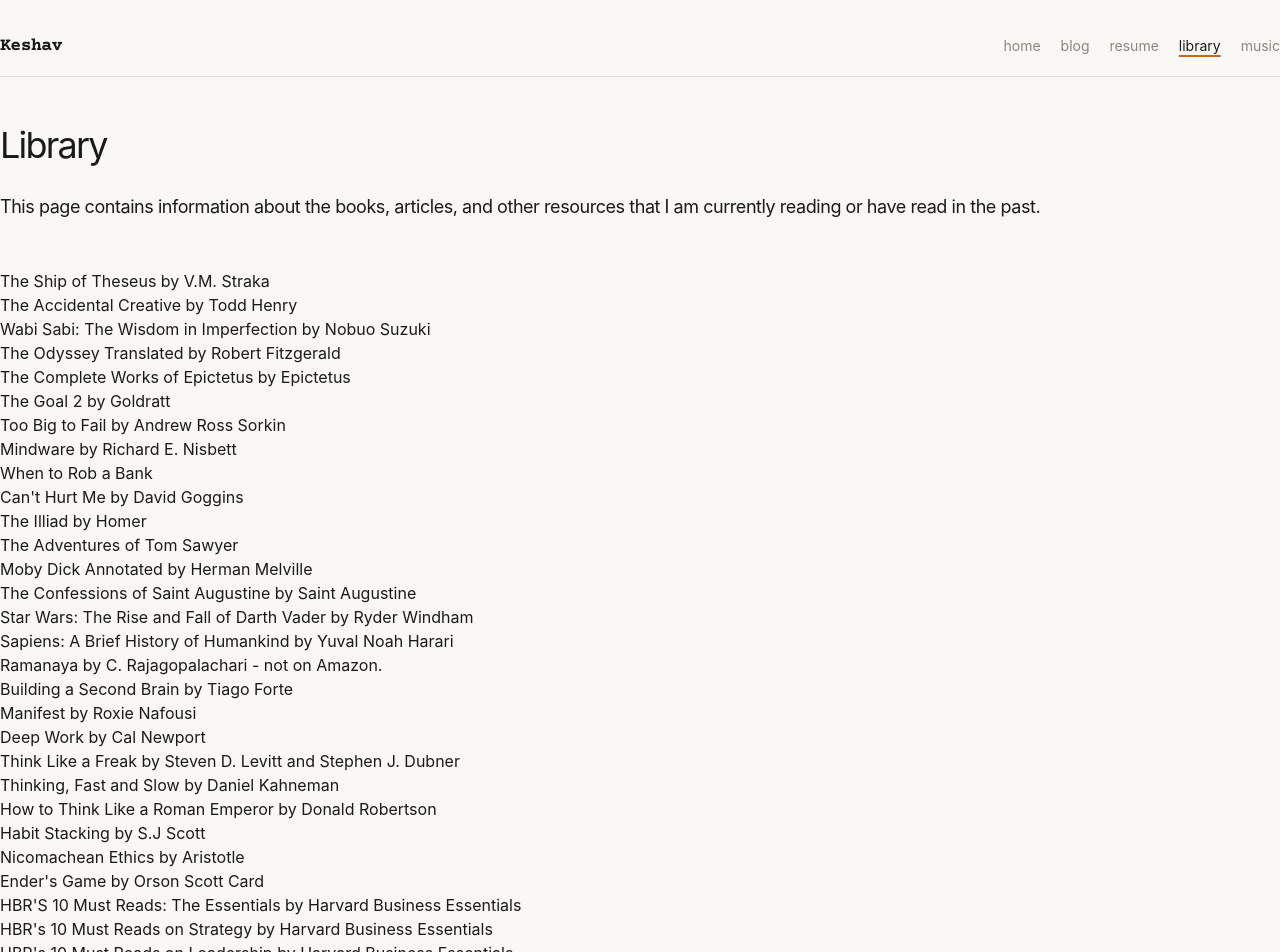
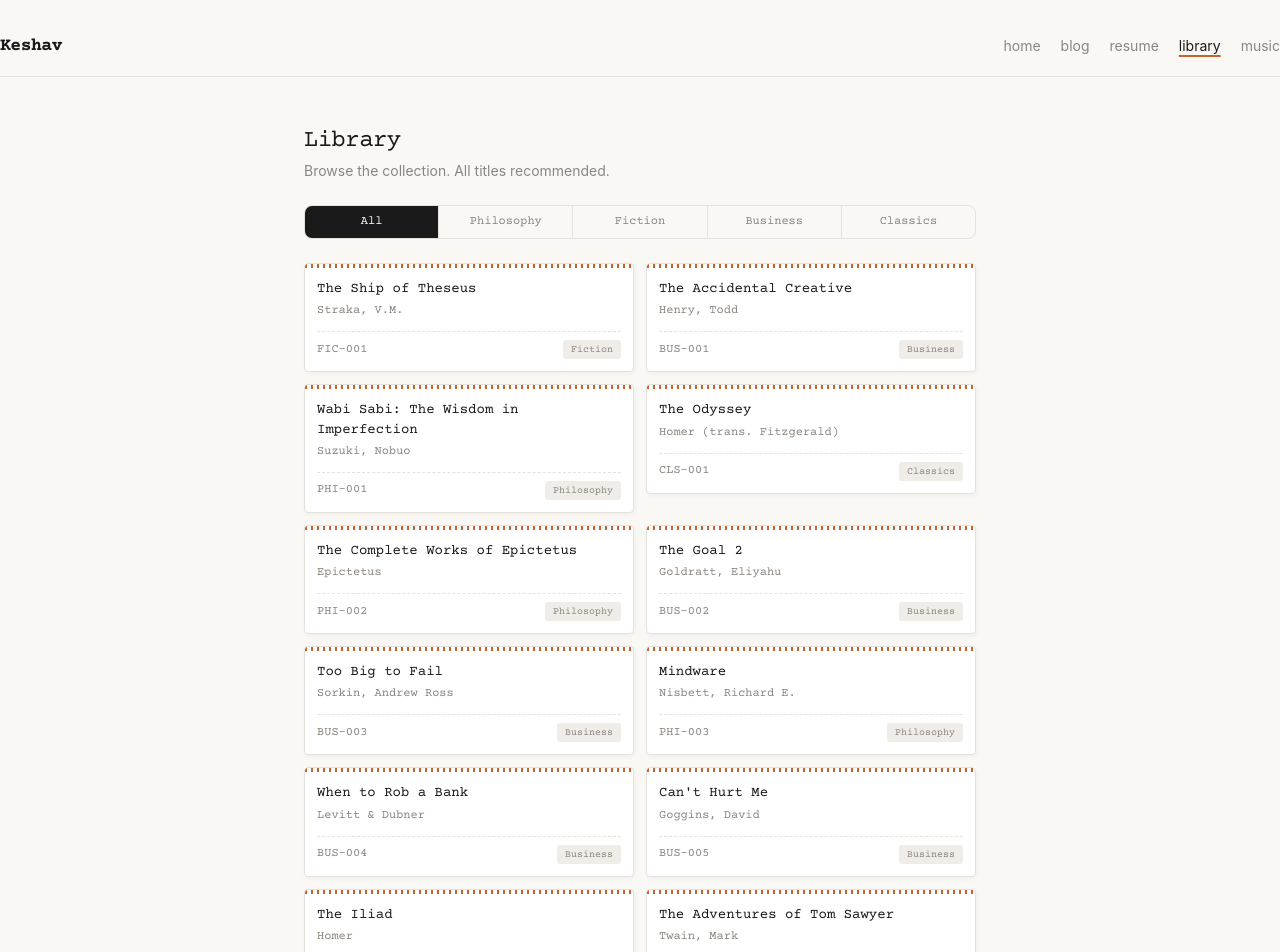
Before and after one commit to keshavraghavan/portfolio-blog, a Next.js app: page /library in a window 1280 px wide. Shown: the top 952 px of the page. Built offline with nearby package versions, Linux system fonts and the light colour scheme.

Commit message:
feat: redesign library as card catalog with index cards and category filter

```diff
--- a/app/library/page.tsx
+++ b/app/library/page.tsx
@@ -1,153 +1,130 @@
+'use client'
+
+import { useState } from 'react'
+
+type Category = 'All' | 'Philosophy' | 'Fiction' | 'Business' | 'Classics'
+
+interface Book {
+  title: string
+  author: string
+  href?: string
+  category: Exclude<Category, 'All'>
+  callNumber: string
+}
+
+const books: Book[] = [
+  { title: 'The Ship of Theseus', author: 'Straka, V.M.', href: 'https://a.co/d/0KLDquG', category: 'Fiction', callNumber: 'FIC-001' },
+  { title: 'The Accidental Creative', author: 'Henry, Todd', href: 'https://a.co/d/i36dFak', category: 'Business', callNumber: 'BUS-001' },
+  { title: 'Wabi Sabi: The Wisdom in Imperfection', author: 'Suzuki, Nobuo', href: 'https://a.co/d/5kCxp3E', category: 'Philosophy', callNumber: 'PHI-001' },
+  { title: 'The Odyssey', author: 'Homer (trans. Fitzgerald)', href: 'https://a.co/d/hhuCIHe', category: 'Classics', callNumber: 'CLS-001' },
+  { title: 'The Complete Works of Epictetus', author: 'Epictetus', href: 'https://a.co/d/3bQHkvS', category: 'Philosophy', callNumber: 'PHI-002' },
+  { title: 'The Goal 2', author: 'Goldratt, Eliyahu', href: 'https://a.co/d/7YsjZPU', category: 'Business', callNumber: 'BUS-002' },
+  { title: 'Too Big to Fail', author: 'Sorkin, Andrew Ross', category: 'Business', callNumber: 'BUS-003' },
+  { title: 'Mindware', author: 'Nisbett, Richard E.', href: 'https://a.co/d/5ZB6yek', category: 'Philosophy', callNumber: 'PHI-003' },
+  { title: 'When to Rob a Bank', author: 'Levitt & Dubner', href: 'https://a.co/d/aVpGxXC', category: 'Business', callNumber: 'BUS-004' },
+  { title: "Can't Hurt Me", author: 'Goggins, David', href: 'https://a.co/d/22YDzrM', category: 'Business', callNumber: 'BUS-005' },
+  { title: 'The Iliad', author: 'Homer', href: 'https://a.co/d/aCNUPMD', category: 'Classics', callNumber: 'CLS-002' },
+  { title: 'The Adventures of Tom Sawyer', author: 'Twain, Mark', href: 'https://a.co/d/5yQD2w3', category: 'Fiction', callNumber: 'FIC-002' },
+  { title: 'Moby Dick (Annotated)', author: 'Melville, Herman', href: 'https://a.co/d/bR4W1j9', category: 'Classics', callNumber: 'CLS-003' },
+  { title: 'The Confessions of Saint Augustine', author: 'Augustine, Saint', href: 'https://a.co/d/4fSMnLm', category: 'Philosophy', callNumber: 'PHI-004' },
+  { title: 'Star Wars: Rise and Fall of Darth Vader', author: 'Windham, Ryder', href: 'https://a.co/d/4AjLA0x', category: 'Fiction', callNumber: 'FIC-003' },
+  { title: 'Sapiens', author: 'Harari, Yuval Noah', href: 'https://a.co/d/fcgFcBJ', category: 'Philosophy', callNumber: 'PHI-005' },
+  { title: 'Ramayana', author: 'Rajagopalachari, C.', category: 'Classics', callNumber: 'CLS-004' },
+  { title: 'Building a Second Brain', author: 'Forte, Tiago', href: 'https://a.co/d/hkEC0gU', category: 'Business', callNumber: 'BUS-006' },
+  { title: 'Manifest', author: 'Nafousi, Roxie', href: 'https://a.co/d/bisAhB0', category: 'Business', callNumber: 'BUS-007' },
+  { title: 'Deep Work', author: 'Newport, Cal', href: 'https://a.co/d/dRv2TOV', category: 'Business', callNumber: 'BUS-008' },
+  { title: 'Think Like a Freak', author: 'Levitt & Dubner', href: 'https://a.co/d/3R8AQuq', category: 'Business', callNumber: 'BUS-009' },
+  { title: 'Thinking, Fast and Slow', author: 'Kahneman, Daniel', href: 'https://a.co/d/f9lnJBu', category: 'Philosophy', callNumber: 'PHI-006' },
+  { title: 'How to Think Like a Roman Emperor', author: 'Robertson, Donald', href: 'https://a.co/d/hQeURzp', category: 'Philosophy', callNumber: 'PHI-007' },
+  { title: 'Habit Stacking', author: 'Scott, S.J.', href: 'https://a.co/d/7xeG54u', category: 'Business', callNumber: 'BUS-010' },
+  { title: 'Nicomachean Ethics', author: 'Aristotle', href: 'https://a.co/d/8pgptrf', category: 'Philosophy', callNumber: 'PHI-008' },
+  { title: "Ender's Game", author: 'Card, Orson Scott', href: 'https://a.co/d/hS1sKJZ', category: 'Fiction', callNumber: 'FIC-004' },
+  { title: "HBR's 10 Must Reads: The Essentials", author: 'Harvard Business Review', href: 'https://a.co/d/8UiUGRf', category: 'Business', callNumber: 'BUS-011' },
+  { title: "HBR's 10 Must Reads on Strategy", author: 'Harvard Business Review', href: 'https://a.co/d/jh7tXbr', category: 'Business', callNumber: 'BUS-012' },
+  { title: "HBR's 10 Must Reads on Leadership", author: 'Harvard Business Review', href: 'https://a.co/d/dH9mZFn', category: 'Business', callNumber: 'BUS-013' },
+  { title: 'Start With Why', author: 'Sinek, Simon', href: 'https://a.co/d/fy9RlLy', category: 'Business', callNumber: 'BUS-014' },
+  { title: 'Shoe Dog', author: 'Knight, Phil', href: 'https://a.co/d/5e3BcWM', category: 'Business', callNumber: 'BUS-015' },
+  { title: 'Think Again', author: 'Grant, Adam', href: 'https://a.co/d/2b0d1k6', category: 'Business', callNumber: 'BUS-016' },
+  { title: 'The Visual MBA', author: 'Barron, Jason', href: 'https://a.co/d/2rlSCrJ', category: 'Business', callNumber: 'BUS-017' },
+]
+
+const CATEGORIES: Category[] = ['All', 'Philosophy', 'Fiction', 'Business', 'Classics']
+
 export default function LibraryPage() {
+  const [active, setActive] = useState<Category>('All')
+  const filtered = active === 'All' ? books : books.filter((b) => b.category === active)
+
   return (
-    <div>
-        <h1 className='text-4xl tracking-tighter'>
-            Library
+    <section className="max-w-2xl mx-auto w-full">
+      <div className="mb-6">
+        <h1 className="font-courier text-2xl text-near-black dark:text-cream tracking-tight">
+          Library
         </h1>
+        <p className="text-sm text-muted mt-1">
+          Browse the collection. All titles recommended.
+        </p>
+      </div>
 
-        <p className="mb-6 text-lg tracking-tight">
-            <br />
-            This page contains information about the books, articles, and other resources that I am currently reading or have read in the past.
-        </p>
+      {/* Category filter */}
+      <div className="flex border border-warm-border dark:border-dark-border rounded-lg overflow-hidden mb-6">
+        {CATEGORIES.map((cat, i) => (
+          <button
+            key={cat}
+            onClick={() => setActive(cat)}
+            className={[
+              'flex-1 py-2 text-xs font-courier transition-colors',
+              i > 0 ? 'border-l border-warm-border dark:border-dark-border' : '',
+              active === cat
+                ? 'bg-near-black dark:bg-cream text-cream dark:text-near-black'
+                : 'text-muted hover:text-near-black dark:hover:text-cream',
+            ].join(' ')}
+          >
+            {cat}
+          </button>
+        ))}
+      </div>
 
-        <br />
-        <ul>
-            <li>
-                <a href = "https://a.co/d/0KLDquG" className="hover:underline">The Ship of Theseus by V.M. Straka</a>
-            </li>
+      {/* Index card grid */}
+      <div className="grid grid-cols-1 md:grid-cols-2 gap-3">
+        {filtered.map((book) => {
+          const inner = (
+            <div className="index-card group">
+              <div className="index-card-stripe" />
+              <div className="p-3">
+                <p className="font-courier text-sm text-near-black dark:text-cream leading-snug group-hover:text-accent transition-colors">
+                  {book.title}
+                </p>
+                <p className="font-courier text-xs text-muted mt-1">
+                  {book.author}
+                </p>
+                <div className="flex justify-between items-center mt-3 pt-2 border-t border-dashed border-warm-border dark:border-dark-border">
+                  <span className="font-courier text-xs text-muted">
+                    {book.callNumber}
+                  </span>
+                  <span className="pill">{book.category}</span>
+                </div>
+              </div>
+            </div>
+          )
 
+          return book.href ? (
+            <a
+              key={book.callNumber}
+              href={book.href}
+              target="_blank"
+              rel="noopener noreferrer"
+            >
+              {inner}
+            </a>
+          ) : (
+            <div key={book.callNumber}>{inner}</div>
+          )
+        })}
+      </div>
 
-            <li>
-                <a href = "https://a.co/d/i36dFak" className="hover:underline">The Accidental Creative by Todd Henry</a>
-            </li>
-
-
-            <li>
-                <a href = "https://a.co/d/5kCxp3E" className="hover:underline">Wabi Sabi: The Wisdom in Imperfection by Nobuo Suzuki</a>
-            </li>
-
-
-            <li>
-                <a href = "https://a.co/d/hhuCIHe" className="hover:underline">The Odyssey Translated by Robert Fitzgerald</a>
-
-            </li>
-
-            <li>
-                <a href = "https://a.co/d/3bQHkvS" className="hover:underline">The Complete Works of Epictetus by Epictetus</a>
-            </li>
-
-            <li>
-                <a href = "https://a.co/d/7YsjZPU" className="hover:underline">The Goal 2 by Goldratt</a>
-            </li>
-
-            <li>
-                <a href = "https://a.co/d/3bQHkvS" className="hover:underline">Too Big to Fail by Andrew Ross Sorkin</a>
-            </li>
-
-            <li>
-                <a href = "https://a.co/d/5ZB6yek" className = "hover:underline">Mindware by Richard E. Nisbett</a>
-            </li>
-
-            <li>
-                <a href = "https://a.co/d/aVpGxXC" className="hover:underline">When to Rob a Bank</a>
-            </li>
-
-            <li>
-                <a href = "https://a.co/d/22YDzrM" className="hover:underline">Can't Hurt Me by David Goggins</a>
-            </li>
-
-            <li>
-                <a href = "https://a.co/d/aCNUPMD" className = "hover:underline">The Illiad by Homer</a>
-            </li>
-
-            <li>
-                <a href = "https://a.co/d/5yQD2w3" className = "hover:underline">The Adventures of Tom Sawyer</a>
-            </li>
-
-            <li>
-                <a href = "https://a.co/d/bR4W1j9" className="hover:underline">Moby Dick Annotated by Herman Melville</a>
-            </li>
-
-            <li>
-                <a href= "https://a.co/d/4fSMnLm" className = "hover:underline">The Confessions of Saint Augustine by Saint Augustine</a>
-            </li>
-
-            <li>
-                <a href ="https://a.co/d/4AjLA0x" className = "hover:underline">Star Wars: The Rise and Fall of Darth Vader by Ryder Windham</a>
-            </li>
-
-            <li>
-                <a href = "https://a.co/d/fcgFcBJ" className = "hover:underline">Sapiens: A Brief History of Humankind by Yuval Noah Harari</a>
-            </li>
-
-            <li>
-                <a>Ramanaya by C. Rajagopalachari - not on Amazon.</a>
-            </li>
-
-            <li>
-                <a href = "https://a.co/d/hkEC0gU" className = "hover:underline">Building a Second Brain by Tiago Forte</a>
-            </li>
-
-            <li>
-                <a href = "https://a.co/d/bisAhB0" className="hover:underline">Manifest by Roxie Nafousi</a>
-            </li>
-
-            <li>
-                <a href = "https://a.co/d/dRv2TOV" className="hover:underline">Deep Work by Cal Newport</a>
-            </li>
-
-            <li>
-                <a href = "https://a.co/d/3R8AQuq" className="hover:underline">Think Like a Freak by Steven D. Levitt and Stephen J. Dubner</a>
-            </li>
-
-            <li>
-                <a href = "https://a.co/d/f9lnJBu" className="hover:underline">Thinking, Fast and Slow by Daniel Kahneman</a>
-            </li>
-
-            <li>
-                <a href = "https://a.co/d/hQeURzp" className="hover:underline">How to Think Like a Roman Emperor by Donald Robertson</a>
-            </li>
-
-            <li>
-                <a href = "https://a.co/d/7xeG54u" className="hover:underline">Habit Stacking by S.J Scott</a>
-            </li>
-
-            <li>
-                <a href = "https://a.co/d/8pgptrf" className="hover:underline">Nicomachean Ethics by Aristotle</a>
-            </li>
-
-            <li>
-                <a href = "https://a.co/d/hS1sKJZ" className="hover:underline">Ender's Game by Orson Scott Card</a>
-            </li>
-
-            <li>
-                <a href = "https://a.co/d/8UiUGRf" className="hover:underline">HBR'S 10 Must Reads: The Essentials by Harvard Business Essentials</a>
-            </li>
-
-            <li>
-                <a href = "https://a.co/d/jh7tXbr" className="hover:underline">HBR's 10 Must Reads on Strategy by Harvard Business Essentials</a>
-            </li>
-
-            <li>
-                <a href = "https://a.co/d/dH9mZFn" className="hover:underline">HBR's 10 Must Reads on Leadership by Harvard Business Essentials</a>
-            </li>
-
-            <li>
-                <a href = "https://a.co/d/fy9RlLy" className="hover:underline">Start With Why by Simon Sinek</a>
-            </li>
-
-            <li>
-                <a href = "https://a.co/d/5e3BcWM" className="hover:underline">Shoe Dog by Phil Knight</a>
-            </li>
-
-            <li>
-                <a href = "https://a.co/d/2b0d1k6" className="hover:underline">Think Again by Adam Grant</a>
-            </li>
-
-            <li>
-                <a href = "https://a.co/d/2rlSCrJ" className="hover:underline">The Visual MBA by Jason Barron</a>
-            </li>
-        </ul>
-    </div>
-  );
+      <p className="text-center text-xs text-muted font-courier mt-6">
+        Showing {filtered.length} of {books.length} titles
+      </p>
+    </section>
+  )
 }
```
